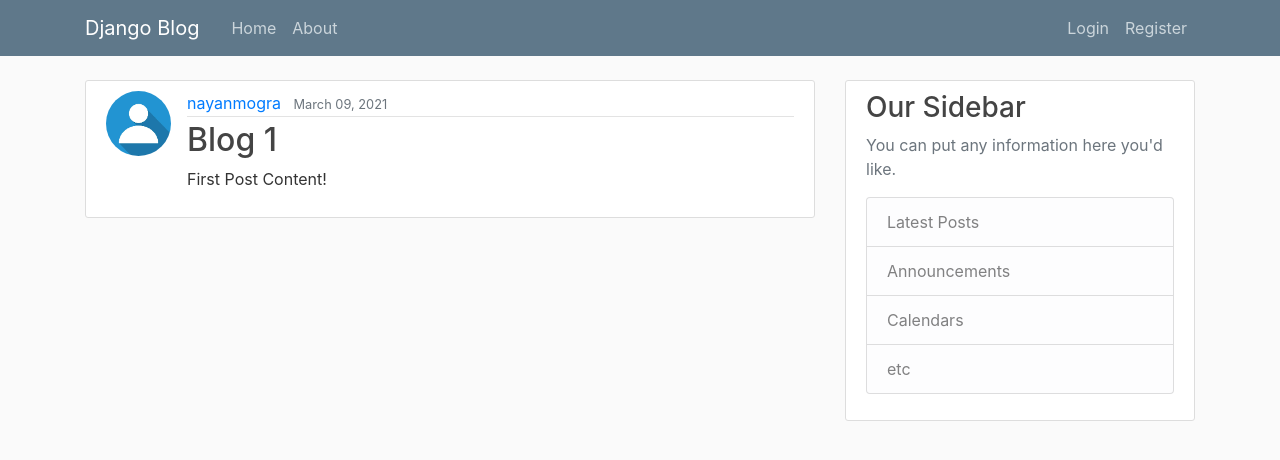
After one commit to NayanMogra/Django, a Django app: page /post/1/ in a window 1280 px wide. The commit adds this page. Shown: the top 460 px of the page. Run offline with Django 3.2, Linux system fonts and the light colour scheme; data comes from the database, SQL or seed files in the repository; both versions use the stored data as it was after the commit; some libraries are stand-ins or nearby versions.

Commit message:
Create,Update,Delete Posts

```diff
--- a/Django/django_blog/blog/models.py
+++ b/Django/django_blog/blog/models.py
@@ -1,12 +1,16 @@
 from django.db import models
 from django.utils import timezone
 from django.contrib.auth.models import User
+from django.urls import reverse
 
 class Post(models.Model):
     title = models.CharField(max_length = 100)
-    content = models.CharField(max_length = 10000)
+    content = models.TextField()
     date_posted = models.DateTimeField(default = timezone.now)
     author = models.ForeignKey(User , on_delete = models.CASCADE)
 
     def __str__(self):
         return self.title
+
+    def get_absolute_url(self):
+        return reverse('post-detail', kwargs = {'pk' : self.pk})
--- a/Django/django_blog/blog/templates/blog/base.html
+++ b/Django/django_blog/blog/templates/blog/base.html
@@ -34,6 +34,7 @@
             <!-- Navbar Right Side -->
             <div class="navbar-nav">
                 {% if user.is_authenticated  %}
+                <a class="nav-item nav-link" href="{% url 'post-create' %}">New Post</a>
                 <a class="nav-item nav-link" href="{% url 'profile' %}">Profile</a>
                 <a class="nav-item nav-link" href="{% url 'logout' %}">LogOut</a>
                 {% else %}
--- a/Django/django_blog/blog/templates/blog/home.html
+++ b/Django/django_blog/blog/templates/blog/home.html
@@ -8,7 +8,7 @@
               <a class="mr-2" href="#">{{ post.author }}</a>
               <small class="text-muted">{{ post.date_posted |date:"F d, Y" }}</small>
             </div>
-            <h2><a class="article-title" href="#">{{ post.title }}</a></h2>
+            <h2><a class="article-title" href="{% url 'post-detail' post.id %}">{{ post.title }}</a></h2>
             <p class="article-content">{{ post.content }}</p>
           </div>
         </article>
--- /dev/null
+++ b/Django/django_blog/blog/templates/blog/post_detail.html
@@ -0,0 +1,20 @@
+{% extends "blog/base.html" %}
+{% block content %}
+    <article class="media content-section">
+      <img class="rounded-circle article-img" src="{{ object.author.profile.image.url }}">
+      <div class="media-body">
+        <div class="article-metadata">
+          <a class="mr-2" href="#">{{ object.author }}</a>
+          <small class="text-muted">{{ object.date_posted |date:"F d, Y" }}</small>
+          {% if object.author == user%}
+            <div>
+              <a class="btn btn-secondary btn-sm mt-1 mb-1" href="{% url 'post-update' object.id %}">Update Post</a>
+              <a class="btn btn-danger btn-sm mt-1 mb-1" href="{% url 'post-delete' object.id %}">Delete Post</a>
+            </div>
+            {% endif %}
+        </div>
+        <h2 class="article-title">{{object.title }}</h2>
+        <p class="article-content">{{ object.content }}</p>
+      </div>
+    </article>
+{% endblock content %}
--- a/Django/django_blog/blog/urls.py
+++ b/Django/django_blog/blog/urls.py
@@ -1,7 +1,12 @@
 from django.urls import path
 from . import views
+from .views import PostListView,PostDetailView,PostCreateView,PostUpdateView,PostDeleteView
 
 urlpatterns = [
-    path('', views.home, name='blog-home'),
+    path('', PostListView.as_view(), name='blog-home'),
+    path('post/<int:pk>/', PostDetailView.as_view(), name='post-detail'),
+    path('post/new/', PostCreateView.as_view(), name='post-create'),
+    path('post/<int:pk>/update', PostUpdateView.as_view(), name='post-update'),
+    path('post/<int:pk>/delete', PostDeleteView.as_view(), name='post-delete'),
     path('about/', views.about, name='blog-about'),
 ]
--- a/Django/django_blog/blog/views.py
+++ b/Django/django_blog/blog/views.py
@@ -1,4 +1,6 @@
 from django.shortcuts import render
+from django.contrib.auth.mixins import LoginRequiredMixin,UserPassesTestMixin
+from django.views.generic import ListView,DetailView,CreateView,UpdateView,DeleteView
 from django.http import HttpResponse
 from .models import Post
 
@@ -7,7 +9,46 @@ def home(request):
         'posts' : Post.objects.all()
     }
     return render(request, 'blog/home.html' , context = context)
+#<app>/<model>_<view_type>.html
+class PostListView(ListView):
+    model = Post
+    template_name = 'blog/home.html'
+    context_object_name = 'posts'
+    ordering = ['-date_posted']
+
+class PostDetailView(DetailView):
+    model = Post
+
+class PostCreateView(LoginRequiredMixin,CreateView):
+    model = Post
+    fields = ['title' , 'content']
+
+    def form_valid(self,form):
+        form.instance.author = self.request.user
+        return super().form_valid(form)
+
+class PostUpdateView(LoginRequiredMixin, UserPassesTestMixin,UpdateView):
+    model = Post
+    fields = ['title', 'content']
+
+    def form_valid(self, form):
+        form.instance.author = self.request.user
+        return super().form_valid(form)
+    def test_func(self):
+        post = self.get_object()
+        if self.request.user == post.author:
+            return True
+        return False
 
 
+class PostDeleteView(LoginRequiredMixin, UserPassesTestMixin,DeleteView):
+    model = Post
+    success_url = "/"
+    def test_func(self):
+        post = self.get_object()
+        if self.request.user == post.author:
+            return True
+        return False
+
 def about(request):
-    return render(request , 'blog/about.html' , {'title' : "About"})
+    return render(request, 'blog/about.html', {'title' : "About"})
--- a/Django/django_blog/users/models.py
+++ b/Django/django_blog/users/models.py
@@ -12,7 +12,7 @@ class Profile(models.Model):
     def save(self):
         super().save()
 
-        img = Image.open(self.iamge.path)
+        img = Image.open(self.image.path)
         if img.height > 300 or img.width > 300:
             output_size = (300, 300)
             img.thumbnauk(output_size)
```
Also changed, not shown: Django/django_blog/blog/templates/blog/post_confirm_delete.html (added, +17 -0 lines), Django/django_blog/blog/templates/blog/post_form.html (added, +16 -0 lines), Django/django_blog/blog/migrations/0003_auto_20210310_1135.py (added), Django/django_blog/db.sqlite3.
